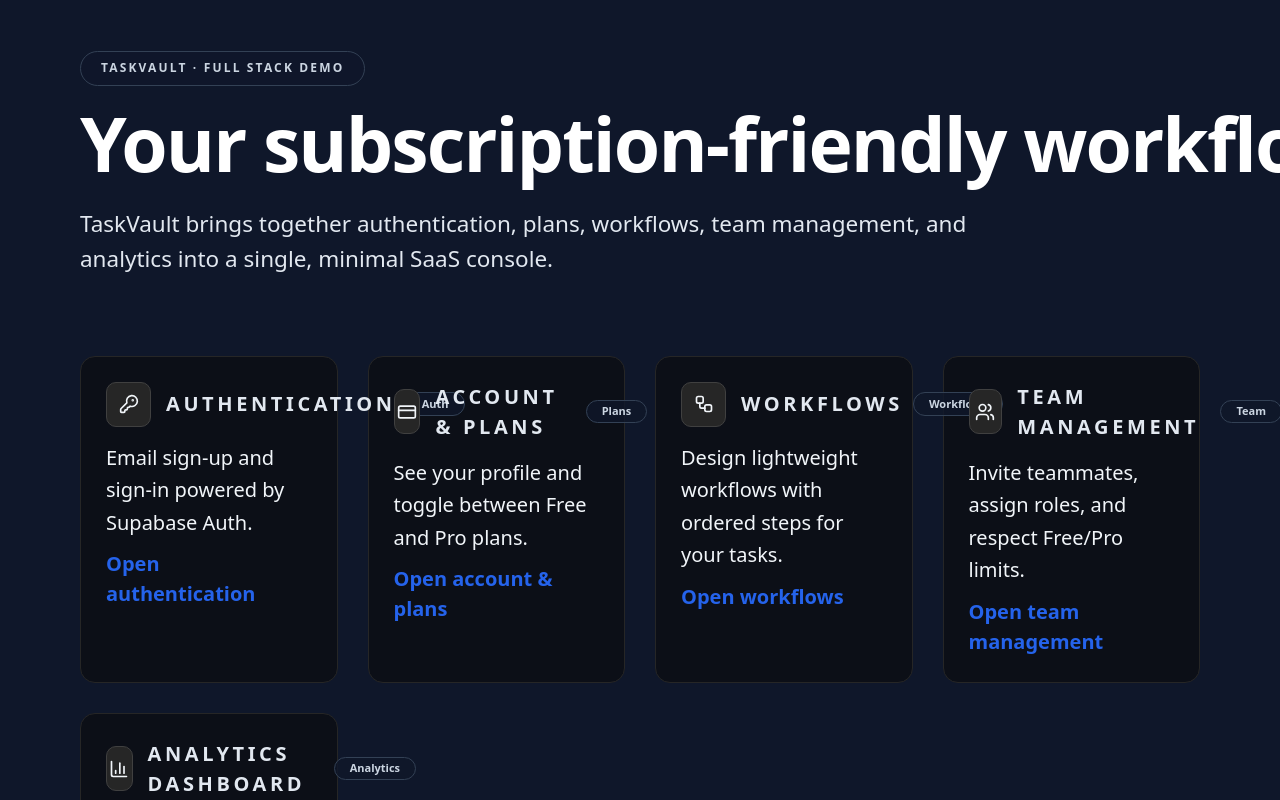
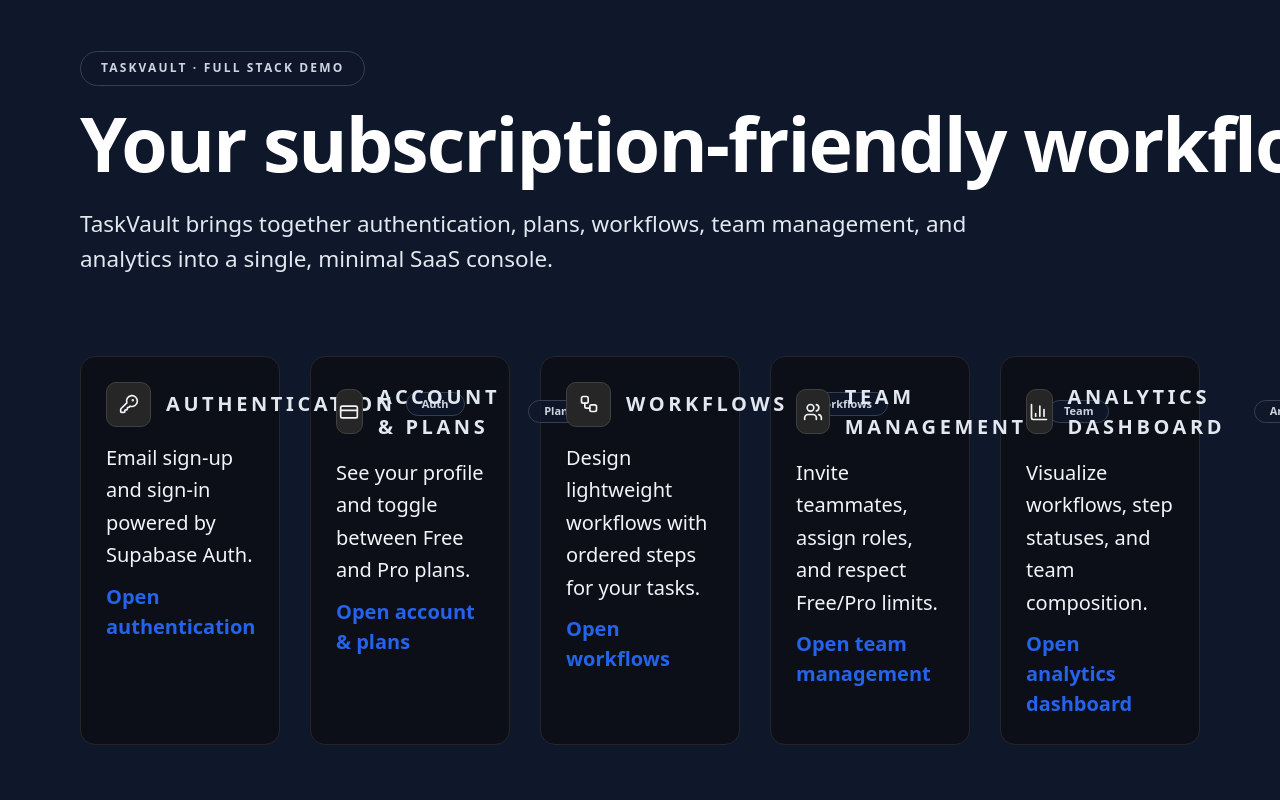
Before and after one commit to yskhub/TaskVault, a Next.js app in the folder taskvault-frontend/: page / in a window 1280 px wide. Shown: the top 800 px of the page. Built offline with nearby package versions, Linux system fonts and the light colour scheme.

Commit message:
Show all five nav cards in a single row on desktop

```diff
--- a/taskvault-frontend/app/page.tsx
+++ b/taskvault-frontend/app/page.tsx
@@ -89,7 +89,7 @@
         </motion.header>
 
         <motion.section
-          className="grid gap-6 sm:grid-cols-2 lg:grid-cols-3 xl:grid-cols-4"
+          className="grid gap-6 sm:grid-cols-2 lg:grid-cols-3 xl:grid-cols-5"
           initial={{ opacity: 0, y: 12 }}
           animate={{ opacity: 1, y: 0 }}
           transition={{ duration: 0.45, ease: "easeOut", delay: 0.1 }}
```
